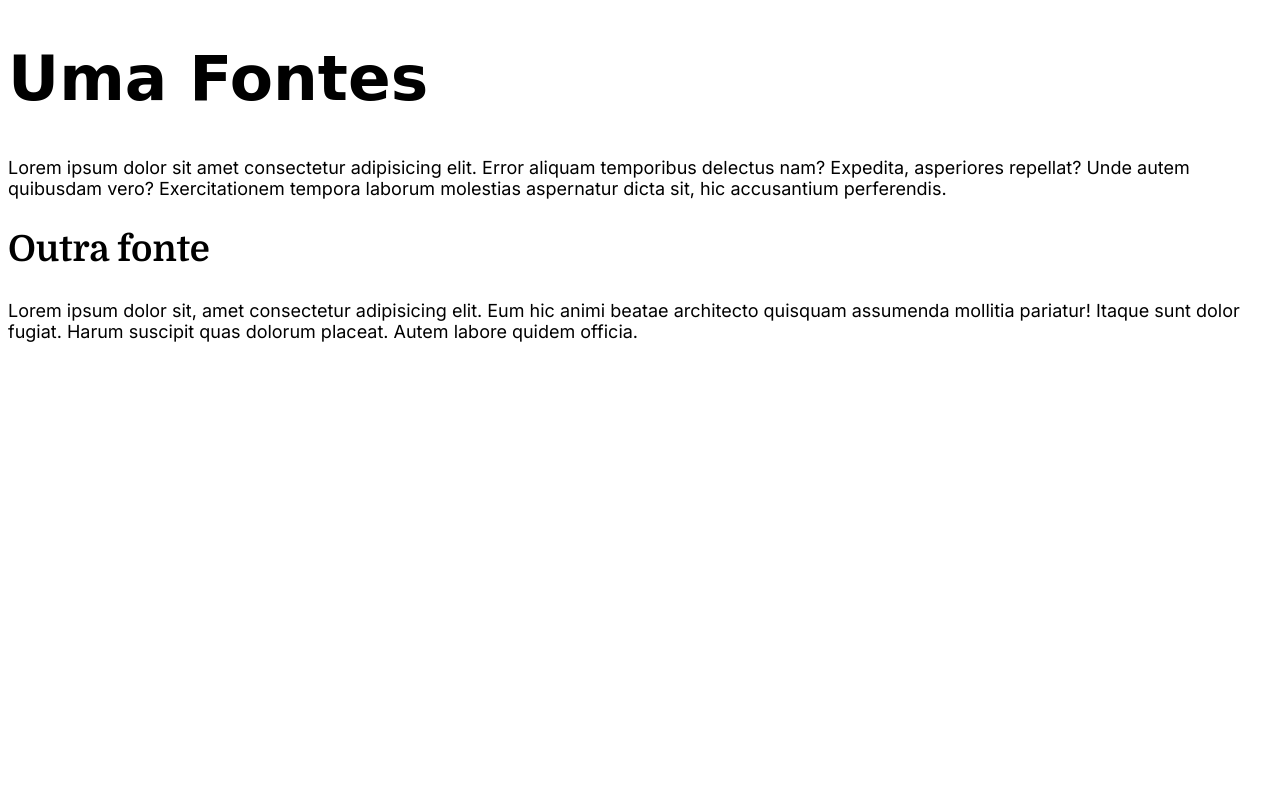
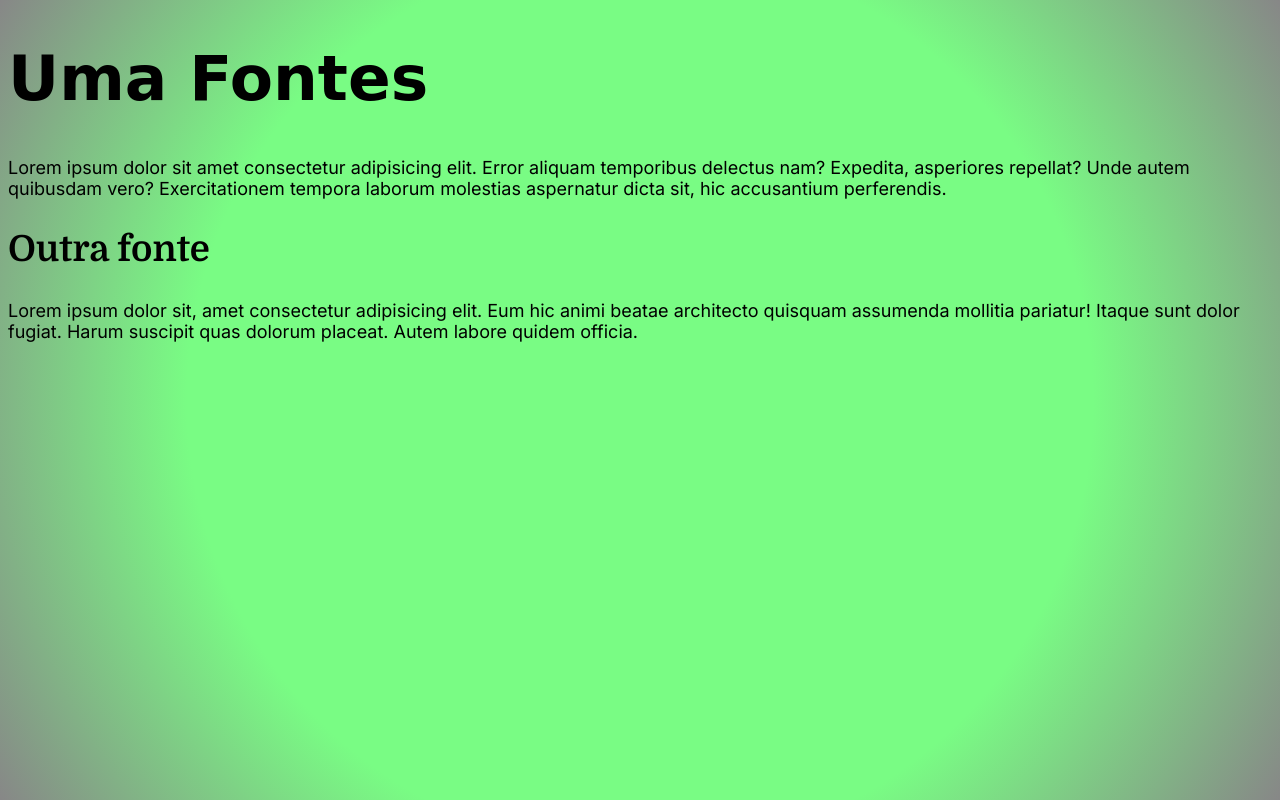
Before and after one commit to augustoalvessb/HTML-CSS, a plain HTML site: page ex017-css/font1.html in a window 1280 px wide. Drawn offline with Linux system fonts and the light colour scheme; a web font is replaced by a local one.

```diff
--- a/ex017-css/style.css
+++ b/ex017-css/style.css
@@ -3,6 +3,8 @@
 @import url('https://fonts.googleapis.com/css2?family=Inter:wght@100;200;300;400;500;600;700;800;900&display=swap');
 @import url('https://fonts.googleapis.com/css2?family=Domine:wght@400;500;600;700&display=swap');
 body {
+    background-image: radial-gradient(circle, #79fc84 60%, #878787);
+    background-attachment: fixed;
     font-family: 'Inter', sans-serif;
     font-weight: normal;
     font-size: 18px;
```
